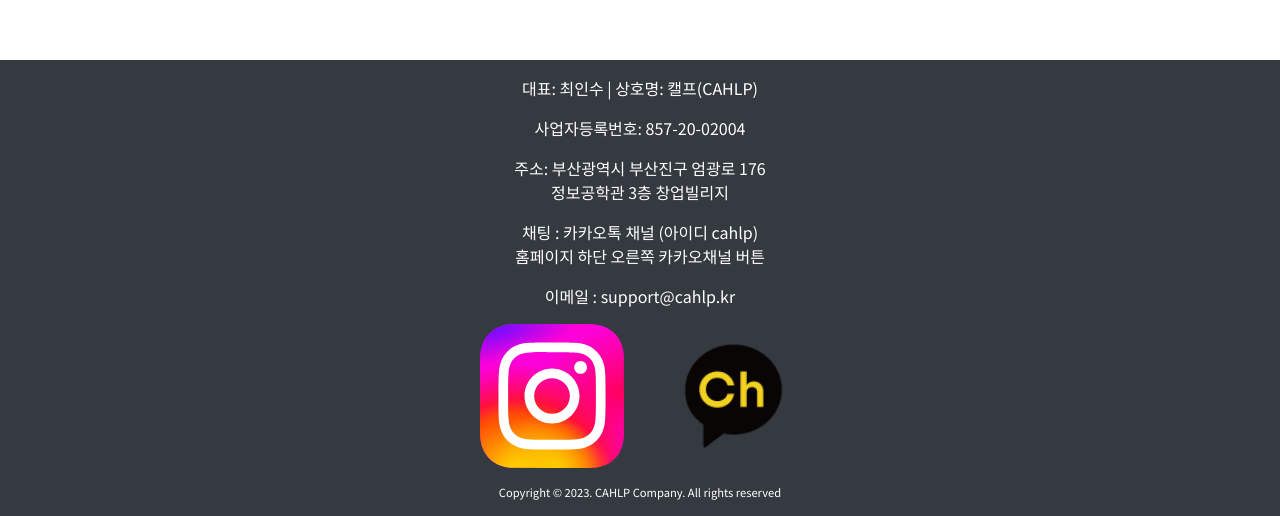
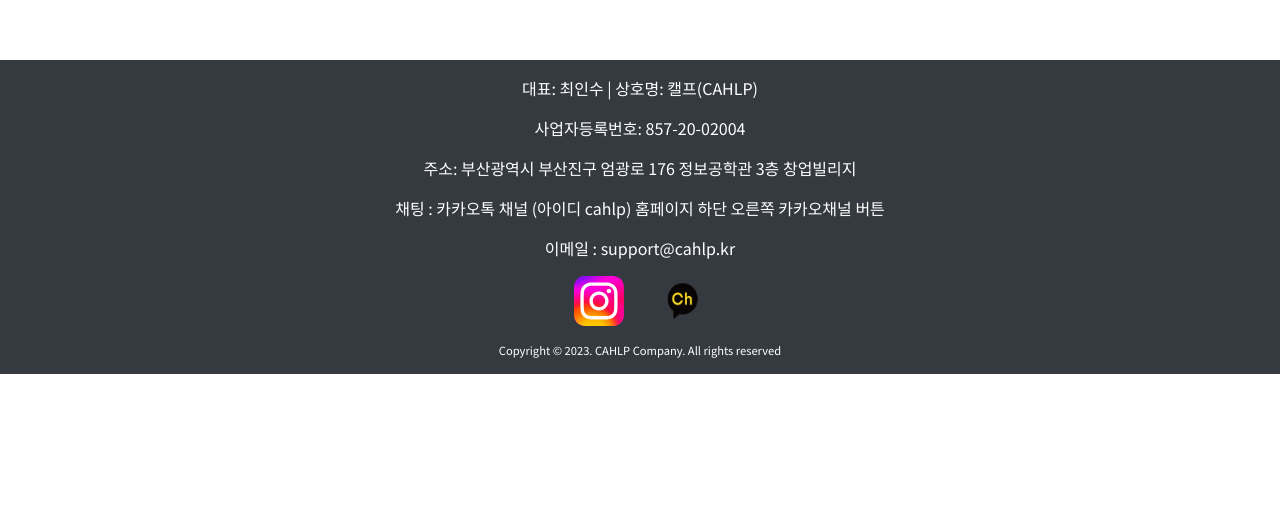
Before and after one commit to thelight0804/CAHLP_Company_Site_with_React, a React (Vite) app: page / in a window 1280 px wide. Shown: the part 10239-10755 px from the top of the page. After the commit the page ends 10613 px from the top, so only its background shows below. Built offline with nearby package versions, Linux system fonts and the light colour scheme.

Commit message:
Fix: SNS 아이콘 정렬 수정
display를 grid에서 ibnline-blick으로 변경하여 적용했습니다

```diff
--- a/src/components/Footer.jsx
+++ b/src/components/Footer.jsx
@@ -8,8 +8,8 @@ function Footer() {
     <div className={styles.container}>
       <p className={styles.footerContent}>대표: 최인수 | 상호명: 캘프(CAHLP)</p>
       <p className={styles.footerContent}>사업자등록번호: 857-20-02004</p>
-      <p className={styles.footerContent}>주소: 부산광역시 부산진구 엄광로 176 <br/> 정보공학관 3층 창업빌리지</p>
-      <p className={styles.footerContent}>채팅 : 카카오톡 채널 (아이디 cahlp) <br/> 홈페이지 하단 오른쪽 카카오채널 버튼</p>
+      <p className={styles.footerContent}>주소: 부산광역시 부산진구 엄광로 176 정보공학관 3층 창업빌리지</p>
+      <p className={styles.footerContent}>채팅 : 카카오톡 채널 (아이디 cahlp) 홈페이지 하단 오른쪽 카카오채널 버튼</p>
       <p className={styles.footerContent}>이메일 : support@cahlp.kr</p>
       <div className={styles.snsContainer}>
         <img
--- a/src/components/footer.module.scss
+++ b/src/components/footer.module.scss
@@ -12,15 +12,15 @@
   font-size: 0.7rem;
 }
 .snsContainer {
-  display: grid;
-  grid-template-columns: 1fr 1fr; // 2열로 배치
-  gap: 2rem;
-  width: 25%;
-  margin: 0 auto;
+  list-style: none;
+  padding: 0;
+  text-align: center;
 }
 .snsImage {
-  width: 100%;
-  height: 100%;
-  object-fit: cover;
+  display: inline-block;
+  width: 50px;
+  height: 50px;
+  margin: 0 1rem; // 이미지 간격
+  vertical-align: top; // 이미지 상단 정렬
   cursor: pointer; // 마우스 올렸을 때 손가락 모양
 }
```
